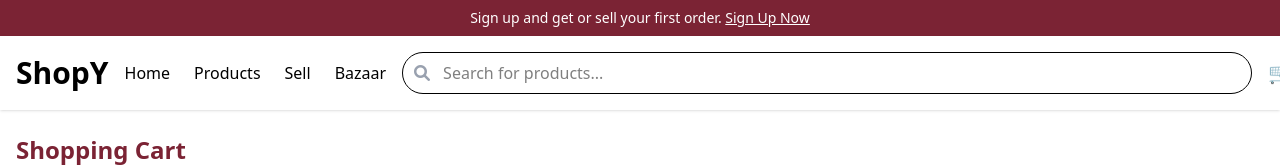
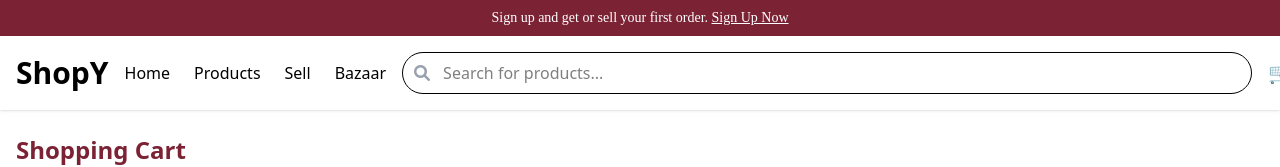
Before and after one commit to moe-a1/shopY, an Angular app in the folder frontend/: page /cart in a window 1280 px wide. Shown: the top 167 px of the page. Built offline with nearby package versions, Linux system fonts and the light colour scheme; no server answers.

Commit message:
font changed in navBar

```diff
--- a/frontend/src/app/nav/nav.component.css
+++ b/frontend/src/app/nav/nav.component.css
@@ -27,3 +27,7 @@
 .border-b {
   background-color: #f8f9fa;
 }
+
+.poetsen-font {
+  font-family: 'Poetsen One', cursive;
+}
--- a/frontend/src/app/nav/nav.component.html
+++ b/frontend/src/app/nav/nav.component.html
@@ -6,11 +6,11 @@
   <title>Nav</title>
 </head>
 <body class="font-inter">
-  <div *ngIf="!isLoggedIn" class="bg-[#7B2334] text-white text-center py-2 text-sm">
+  <div *ngIf="!isLoggedIn" class="bg-[#7B2334] text-white text-center py-2 text-sm poetsen-font">
     Sign up and get or sell your first order.
     <a routerLink="/signup" class="underline">Sign Up Now</a>
   </div>
-  <div *ngIf="isLoggedIn" class="bg-[#7B2334] text-white text-center py-2 text-sm">
+  <div *ngIf="isLoggedIn" class="bg-[#7B2334] text-white text-center py-2 text-sm poetsen-font">
     Welcome back, {{ username }}! Ready to explore or sell more products?
   </div>
   <header class="bg-white shadow-sm">
--- a/frontend/src/index.html
+++ b/frontend/src/index.html
@@ -6,6 +6,7 @@
   <base href="/">
   <meta name="viewport" content="width=device-width, initial-scale=1">
   <link rel="icon" type="image/x-icon" href="favicon.ico">
+
 </head>
 <body>
   <app-root>
```
Also changed, not shown: frontend/src/styles.css (line endings or trailing spaces).
